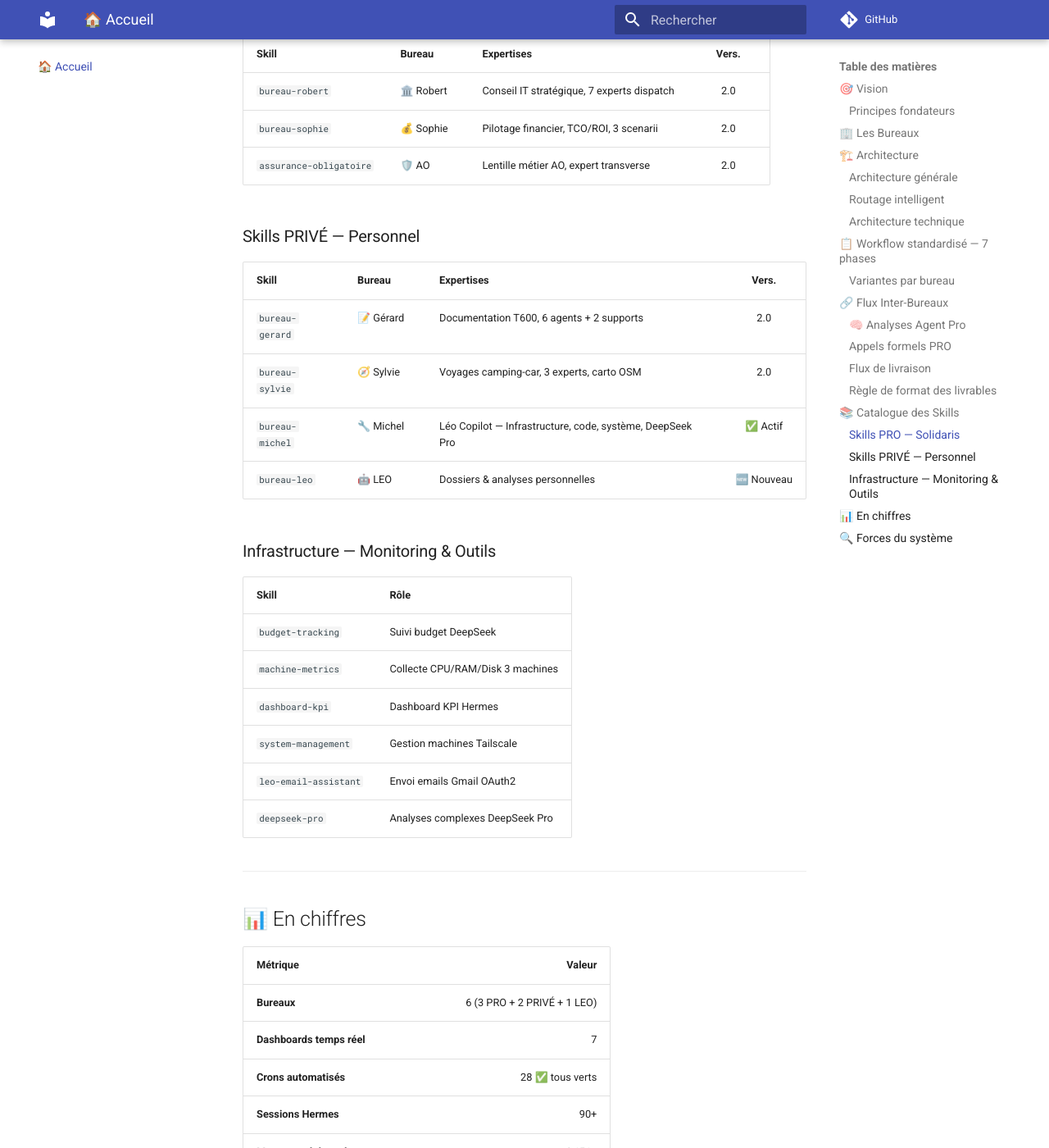
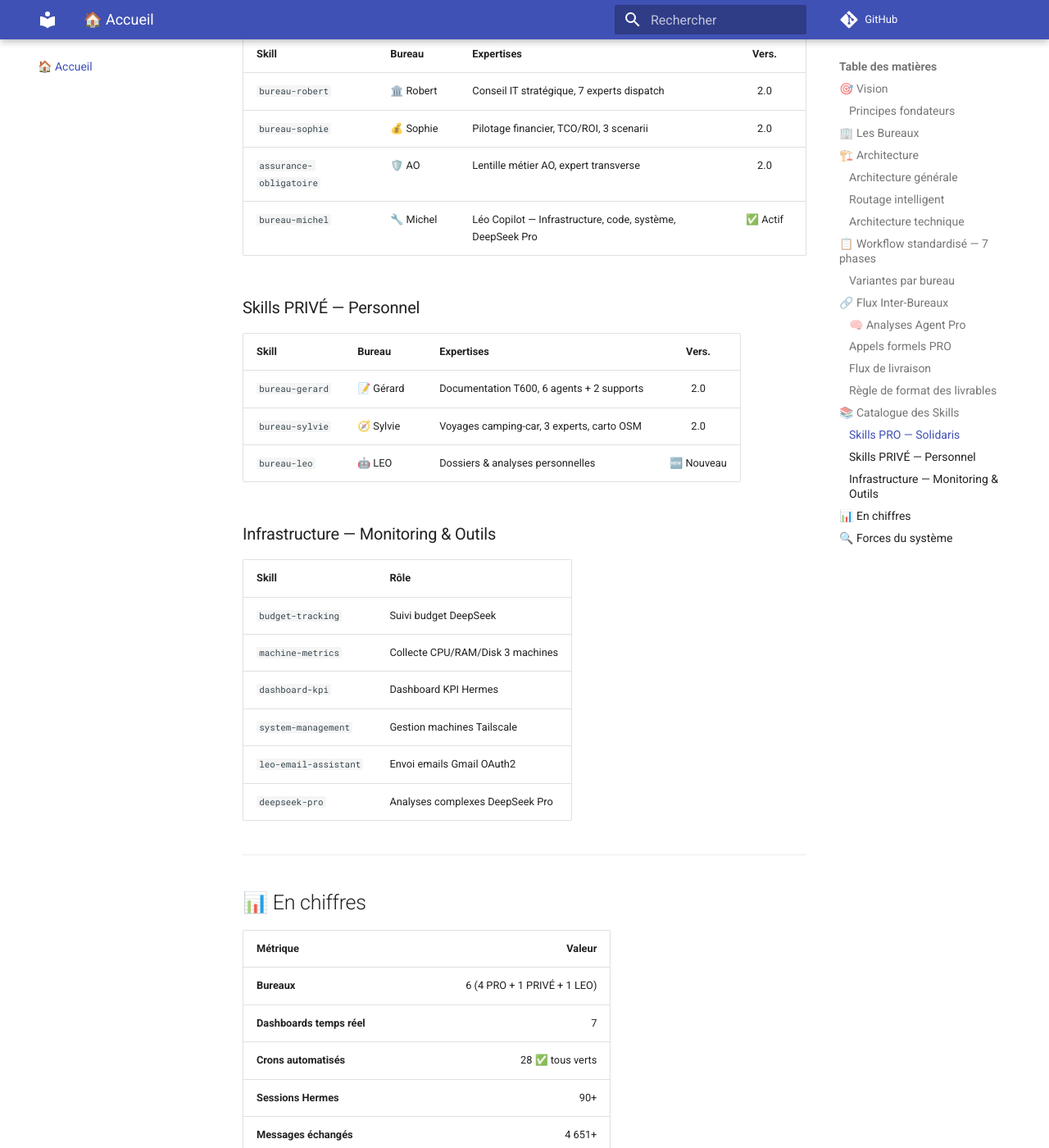
Before and after one commit to christophedanhier-hash/BAVI_LEO, an MkDocs documentation site: the page built from docs/index.md, in a window 1280 px wide and 1400 px high, scrolled down 4989 px. Shown: the whole window at 82% size. Built offline with MkDocs 1.6.1 and Material for MkDocs 9.7.7, drawn with Linux system fonts in a browser that asks for light colours; comment, search, counter and statistics services are not loaded.

```diff
--- a/docs/index.md
+++ b/docs/index.md
@@ -205,7 +205,7 @@ flowchart LR
 
 | Métrique | Valeur |
 |----------|-------:|
-| **Bureaux** | 6 (3 PRO + 2 PRIVÉ + 1 LEO) |
+| **Bureaux** | 6 (4 PRO + 1 PRIVÉ + 1 LEO) |
 | **Dashboards temps réel** | 7 |
 | **Crons automatisés** | 28 ✅ tous verts |
 | **Sessions Hermes** | 90+ |
```
Also changed, not shown: other parts of docs/index.md (+2 -2 lines).
